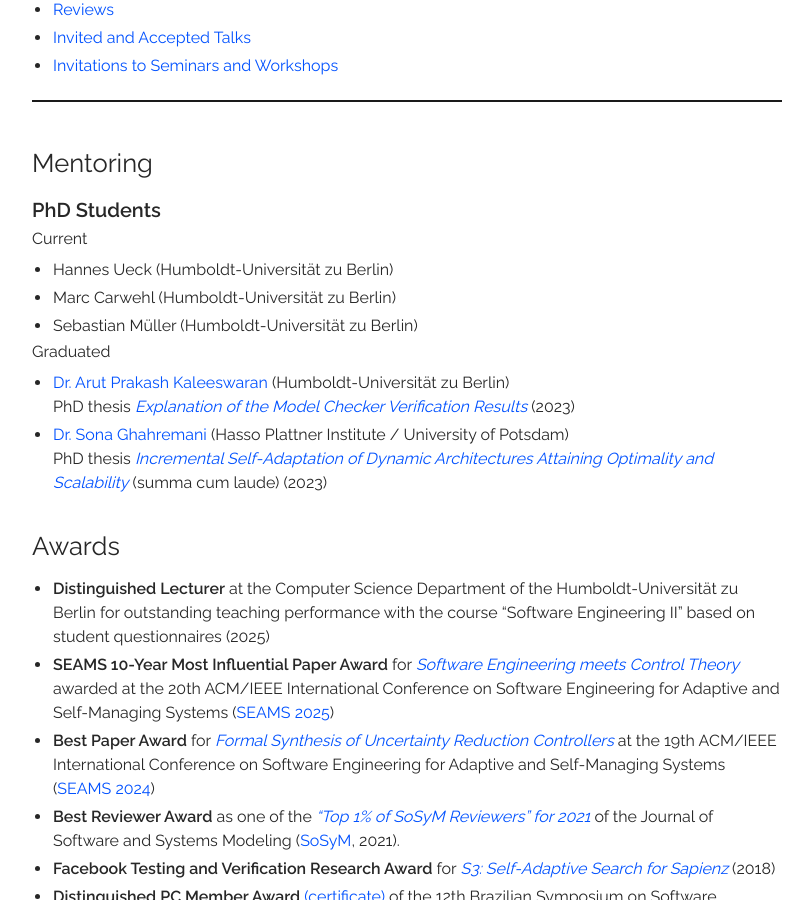
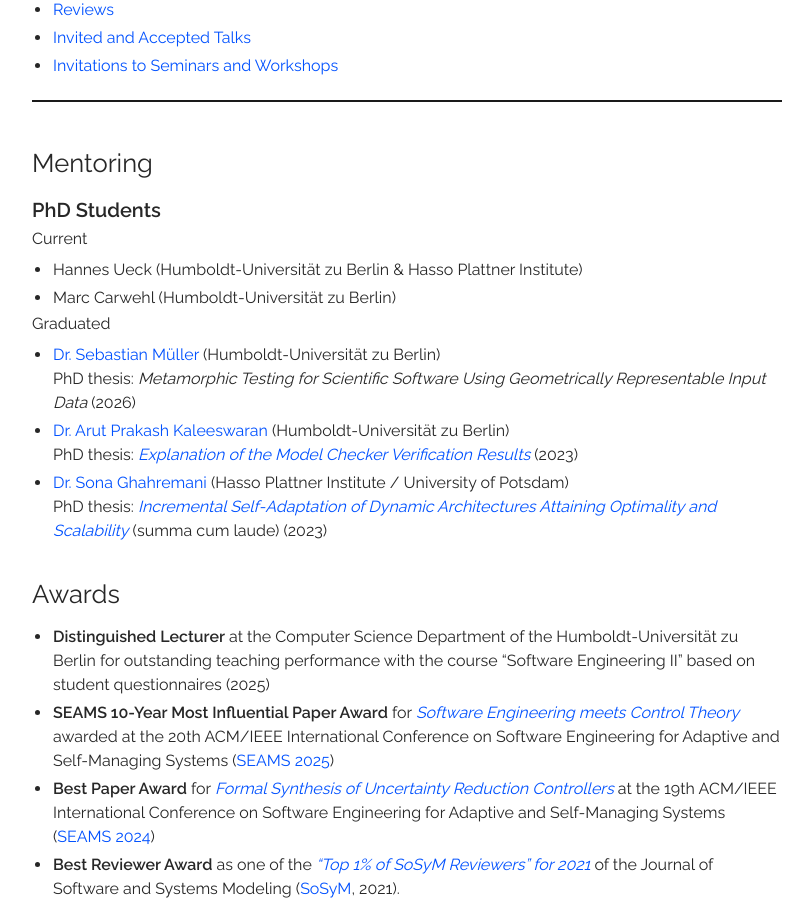
Before and after one commit to thomas-vogel/thomas-vogel.github.io, a Jekyll site: the page built from _pages/activities.md, in a window 1280 px wide and 900 px high, scrolled down 417 px. Shown: the whole window, without its empty margins (233-1043 px from the left). Built offline with Jekyll 4.4.1, drawn with Linux system fonts in a browser that asks for light colours; nearby versions of some CDN libraries.

Commit message:
Update Mentoring and add PC AST'27.

```diff
--- a/_pages/activities.md
+++ b/_pages/activities.md
@@ -25,15 +25,15 @@ layout: page
 
 #### Current
 
-* Hannes Ueck (Humboldt-Universität zu Berlin)
+* Hannes Ueck (Humboldt-Universität zu Berlin & Hasso Plattner Institute)
 * Marc Carwehl (Humboldt-Universität zu Berlin) <!--(2022 ongoing)-->
-* Sebastian Müller (Humboldt-Universität zu Berlin) <!--(2020 ongoing)-->
 
 #### Graduated
+* [Dr. Sebastian Müller](https://www.uni-potsdam.de/en/cs-se/team/sebastian-mueller){:target="_blank"} (Humboldt-Universität zu Berlin) <BR /> PhD thesis: _Metamorphic Testing for Scientific Software Using Geometrically Representable Input Data_ (2026)
 * [Dr. Arut Prakash Kaleeswaran](https://de.linkedin.com/in/arutkaleeswaran){:target="_blank"} (Humboldt-Universität zu Berlin) <BR /> <!-- (2019-2023)-->
- PhD thesis [_Explanation of the Model Checker Verification Results_](http://dx.doi.org/10.18452/27907){:target="_blank"} (2023)
+ PhD thesis: [_Explanation of the Model Checker Verification Results_](http://dx.doi.org/10.18452/27907){:target="_blank"} (2023)
 * [Dr. Sona Ghahremani](https://hpi.de/giese/people/sona-ghahremani.html){:target="_blank"} (Hasso Plattner Institute / University of Potsdam)  <BR /> <!-- 2015-2023 -->
-  PhD thesis [_Incremental Self-Adaptation of Dynamic Architectures Attaining Optimality and Scalability_](https://doi.org/10.25932/publishup-62423){:target="_blank"} (summa cum laude) (2023)
+  PhD thesis: [_Incremental Self-Adaptation of Dynamic Architectures Attaining Optimality and Scalability_](https://doi.org/10.25932/publishup-62423){:target="_blank"} (summa cum laude) (2023)
 
 
 ## Awards
```
Also changed, not shown: 1 other file.
